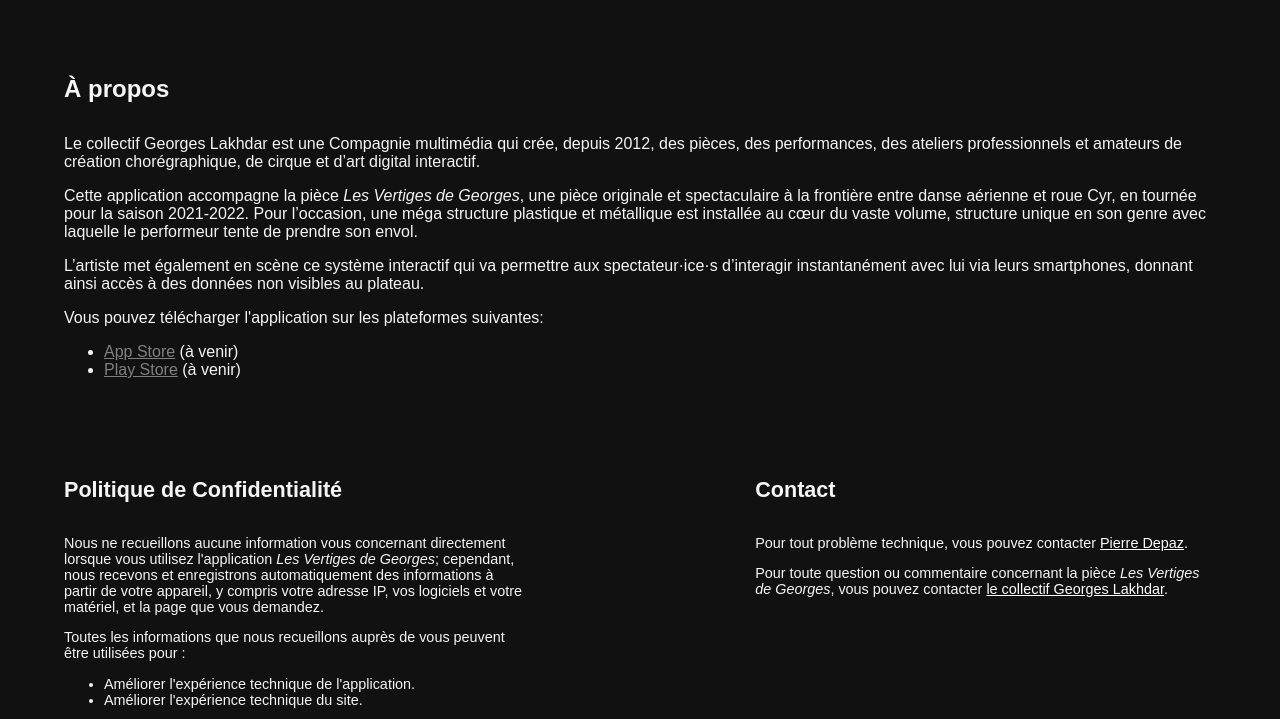
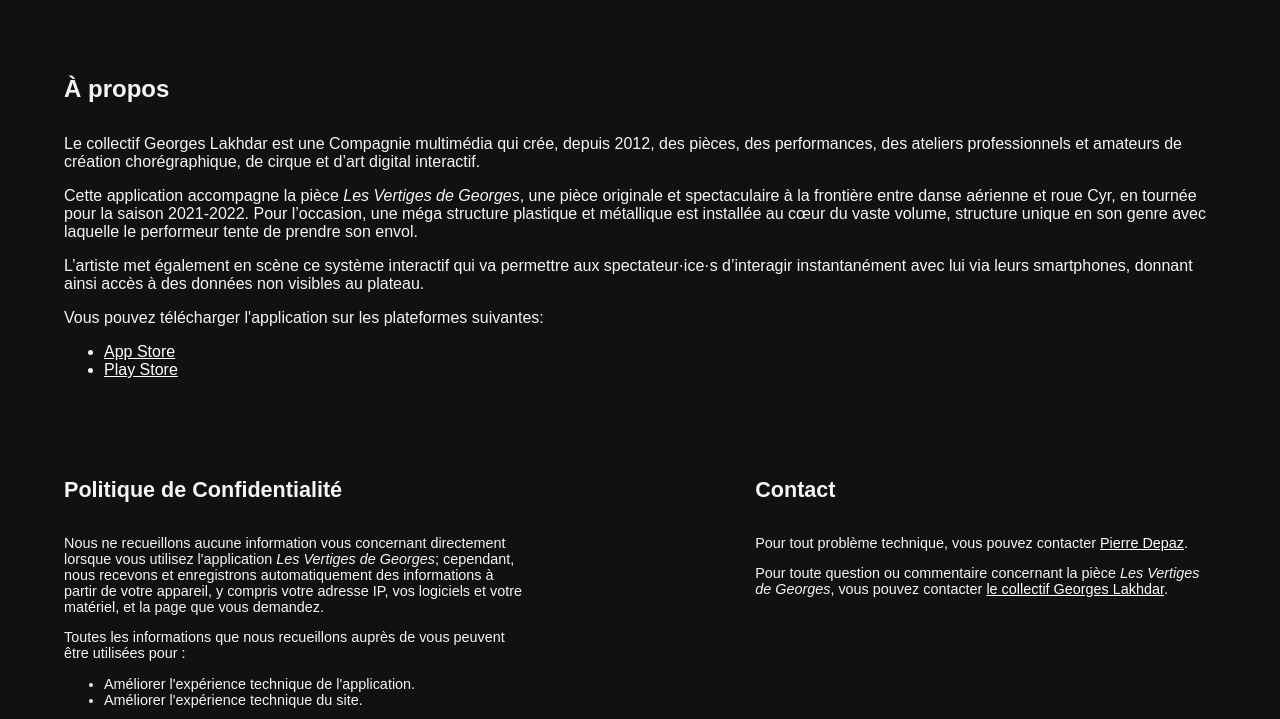
Before and after one commit to periode/vertiges, a website: page backstage/public/index.html in a window 1280 px wide. Shown: the part 74-793 px from the top of the page. Drawn offline with Linux system fonts and the light colour scheme; a web font is replaced by a local one.

Commit message:
added links to app and play stores

```diff
--- a/backstage/public/index.html
+++ b/backstage/public/index.html
@@ -28,8 +28,8 @@
         </p>
         <p>Vous pouvez télécharger l'application sur les plateformes suivantes:
             <ul>
-                <li><a href="" target="_blank" rel="noopener noreferrer">App Store</a> (à venir)</li>
-                <li><a href="" target="_blank" rel="noopener noreferrer">Play Store</a> (à venir)</li>
+                <li><a href="https://apps.apple.com/us/app/les-vertiges-de-georges/id1598918092" target="_blank" rel="noopener noreferrer">App Store</a></li>
+                <li><a href="https://play.google.com/store/apps/details?id=io.georgeslakhdar.vertiges" target="_blank" rel="noopener noreferrer">Play Store</a></li>
             </ul>
         </p>
         <div class="privacy-contact">
```
